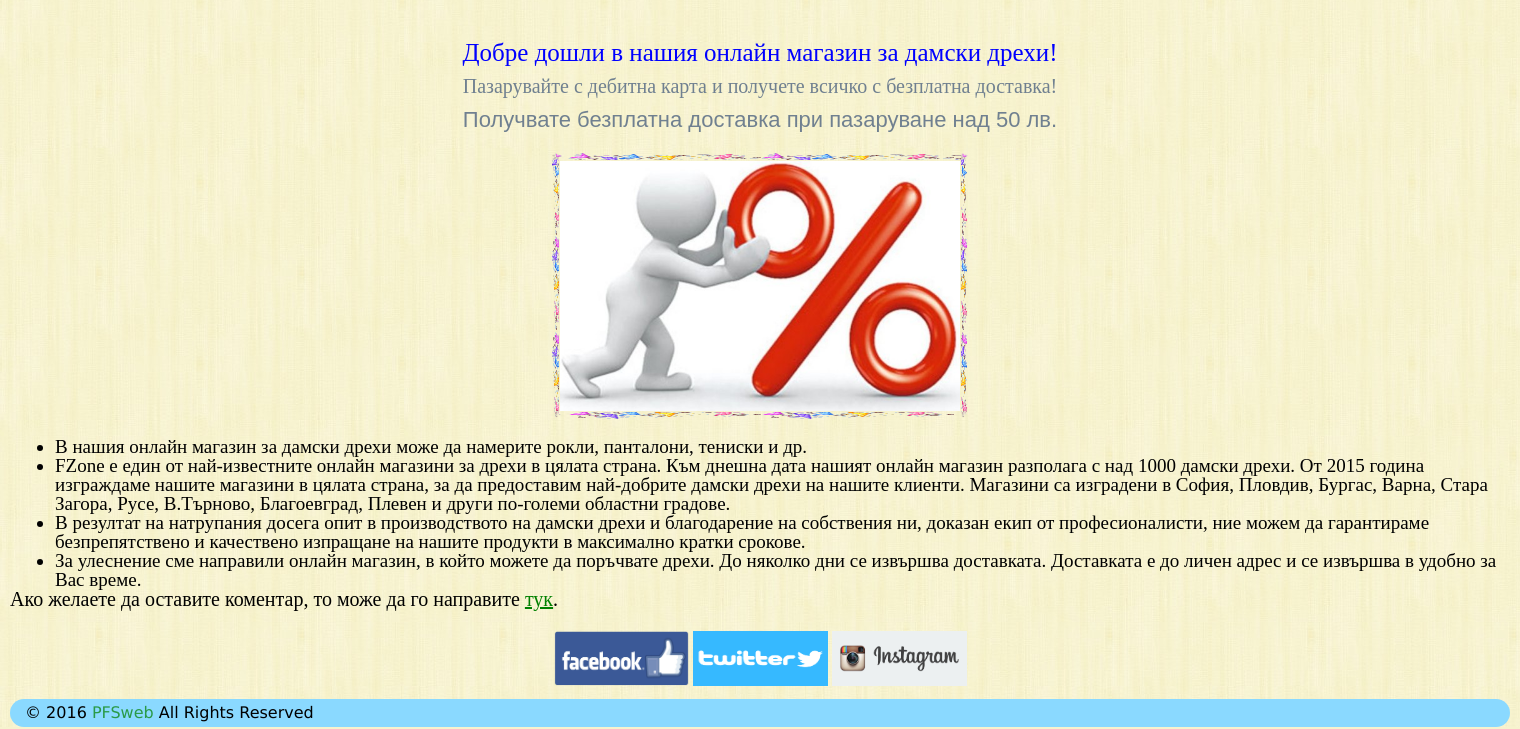
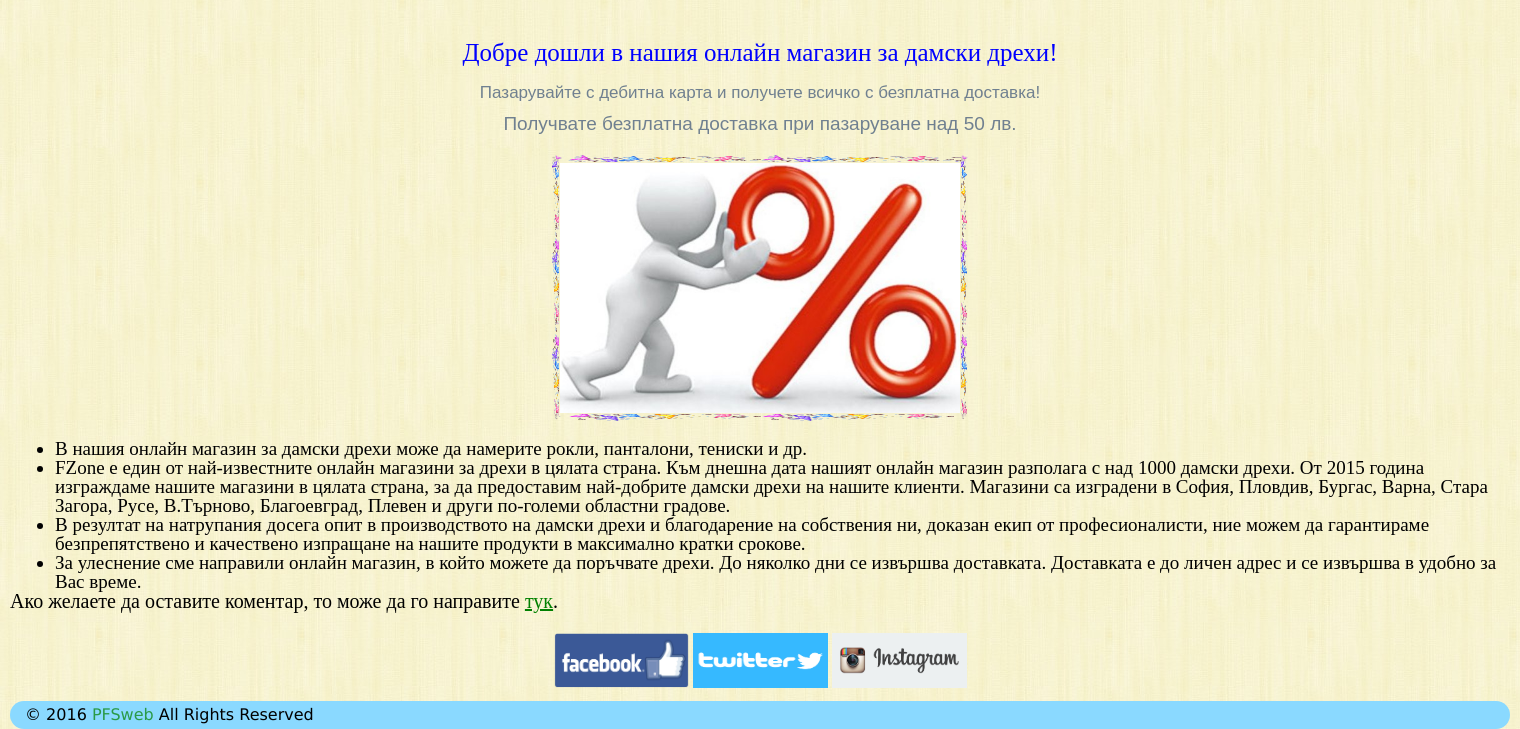
Before and after one commit to nadezhdadunkina/nadezhdadunkina.github.io, a PHP site: page / in a window 1520 px wide. Shown: the part 214-943 px from the top of the page. Run offline with PHP 8.4, Linux system fonts and the light colour scheme.

Commit message:
Task4-sass

```diff
--- /dev/null
+++ b/css/_reset.scss
@@ -0,0 +1,46 @@
+/* RESET */
+
+html, body, div, span, applet, object, iframe,
+h1, h2, h3, h4, h5, h6, p, blockquote, pre,
+a, abbr, acronym, address, big, cite, code,
+del, dfn, em, img, ins, kbd, q, s, samp,
+small, strike, strong, sub, sup, tt, var,
+b, u, i, center,
+dl, dt, dd, ol, ul, li,
+fieldset, form, label, legend,
+table, caption, tbody, tfoot, thead, tr, th, td,
+article, aside, canvas, details, embed,
+figure, figcaption, footer, header, hgroup,
+menu, nav, output, ruby, section, summary,
+time, mark, audio, video {
+	margin: 0;
+	padding: 0;
+	border: 0;
+	font-size: 100%;
+	font: inherit;
+	vertical-align: baseline;
+}
+
+article, aside, details, figcaption, figure,
+footer, header, hgroup, menu, nav, section {
+	display: block;
+}
+body {
+	line-height: 1;
+	overflow-x: hidden;
+}
+ol, ul {
+	list-style: none;
+}
+blockquote, q {
+	quotes: none;
+}
+blockquote:before, blockquote:after,
+q:before, q:after {
+	content: '';
+	content: none;
+}
+table {
+	border-collapse: collapse;
+	border-spacing: 0;
+}
--- a/css/reset.scss
+++ /dev/null
@@ -1,7 +0,0 @@
-html,
-body,
-ul,
-ol {
-   margin: 0;
-  padding: 0;
-}
--- a/css/responsive.css
+++ b/css/responsive.css
@@ -19,6 +19,10 @@
 
 	h3{
 		font-size: 18.5px;
+	}
+
+	h4{
+		font-size: 16.5px;
 	}
 
 
--- a/css/style.css
+++ b/css/style.css
@@ -1,7 +1,8 @@
 @charset "UTF-8";
+/* Import reset */
 /* RESET */
 html, body, div, span, applet, object, iframe,
-h1, h2, h3, h4, h5, h6, p, blockquote, pre,
+h1, h2, h3, h4, h4, h5, h6, p, blockquote, pre,
 a, abbr, acronym, address, big, cite, code,
 del, dfn, em, img, ins, kbd, q, s, samp,
 small, strike, strong, sub, sup, tt, var,
@@ -76,13 +71,13 @@ h2 {
   padding-top: 1%;
   padding-bottom: 0.5%; }
 
-h3 {
+h3, h4 {
   color: slategray;
   font-size: 20px;
-  font-family: times new roman; }
+  font-family: sans-serif; }
 
 h4 {
-  color: slategray; }
+  font-size: 19px; }
 
 .chat {
   font-family: 'Yanone Kaffeesatz', sans-serif;
@@ -388,8 +391,9 @@ nav a {
 
 /* INDEX.HTML */
 #idh3index {
-  margin-top: 3px;
-  margin-bottom: 13px; }
+  margin-top: 11px;
+  margin-bottom: 13px;
+  font-size: 17px; }
 
 #ul1 {
   font-family: times new roman;
@@ -808,7 +812,9 @@ footer {
   padding-top: 6px;
   padding-bottom: 6px;
   background-color: #8AD9FF;
-  border-radius: 14px 14px 14px 14px; }
+  -webkit-border-radius: 14px;
+  -moz-border-radius: 14px;
+  border-radius: 14px; }
 
 /* HACKS */
 /* hack for mozilla (all versions) */
--- a/css/style.scss
+++ b/css/style.scss
@@ -1,56 +1,6 @@
-/* RESET */
-
-html, body, div, span, applet, object, iframe,
-h1, h2, h3, h4, h5, h6, p, blockquote, pre,
-a, abbr, acronym, address, big, cite, code,
-del, dfn, em, img, ins, kbd, q, s, samp,
-small, strike, strong, sub, sup, tt, var,
-b, u, i, center,
-dl, dt, dd, ol, ul, li,
-fieldset, form, label, legend,
-table, caption, tbody, tfoot, thead, tr, th, td,
-article, aside, canvas, details, embed,
-figure, figcaption, footer, header, hgroup,
-menu, nav, output, ruby, section, summary,
-time, mark, audio, video {
-	margin: 0;
-	padding: 0;
-	border: 0;
-	font-size: 100%;
-	font: inherit;
-	vertical-align: baseline;
-}
-
-article, aside, details, figcaption, figure,
-footer, header, hgroup, menu, nav, section {
-	display: block;
-}
-body {
-	line-height: 1;
-	overflow-x: hidden;
-}
-ol, ul {
-	list-style: none;
-}
-blockquote, q {
-	quotes: none;
-}
-blockquote:before, blockquote:after,
-q:before, q:after {
-	content: '';
-	content: none;
-}
-table {
-	border-collapse: collapse;
-	border-spacing: 0;
-}
-
-
-
+/* Import reset */
 
 @import 'reset';
-
-
 
 
 /* COMMON */
@@ -58,6 +8,37 @@ table {
 /* Variable */
 
 $black: #000000;
+
+$font-base: 20px;
+
+
+/* Mixin */
+
+@mixin border-radius($radius: 7px){
+	-webkit-border-radius: $radius;
+	-moz-border-radius: $radius;
+	border-radius: $radius;
+}
+
+@mixin fontsize{
+	font-size: $font-base;
+}
+
+@mixin transition($transitionall: all .5s){
+	-webkit-transition: $transitionall;
+    -moz-transition: $transitionall;
+    transition: $transitionall;
+}
+
+@mixin transform($transformrotateY){
+	-webkit-transform: $transformrotateY;
+    -moz-transform: $transformrotateY;
+    transform: $transformrotateY;
+}
+
+
+
+
 
 body {
 /* background-color: oldlace; */
@@ -91,23 +72,24 @@ h2 {
 
 h3{
 	color: slategray;
-	font-size: 20px;
-	font-family: times new roman;
+	@include fontsize;
+	font-family: sans-serif;
 }
 
 h4 {
-	color: slategray;
+	@extend h3;
+	font-size: 19px;
 }
 
 
 
 .chat{
 	font-family: 'Yanone Kaffeesatz', sans-serif;
-	font-size: 20px;
+	@include fontsize;
 	float:right;
 	color: $black;
 	padding: 1px;
-	border-radius: 7px 7px 7px 7px;
+	@include border-radius;
 	position: fixed;
 	margin-top: 1%;
 	top: 36px;
@@ -560,8 +540,9 @@ nav a {
 
 
 #idh3index{
-	margin-top: 3px;
-	margin-bottom: 13px;
+	margin-top: 11px;
+    margin-bottom: 13px;
+    font-size: 17px;
 }
 
 
```
Also changed, not shown: other parts of css/style.css (+24 -22 lines), other parts of css/style.scss (+20 -28 lines), 1 other file.
